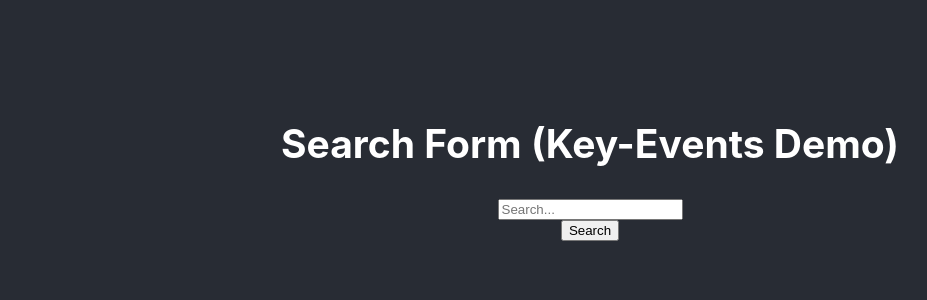
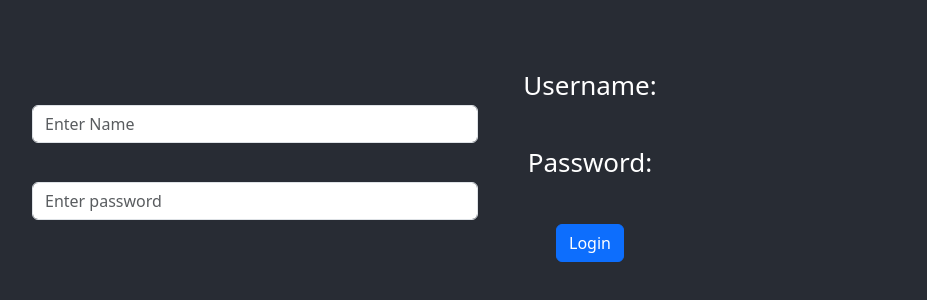
Before and after one commit to Tej7278-chippada/React---demo4, a React (Create React App) app: page / in a window 1280 px wide. Shown: the part 236-536 px from the top of the page, without its empty margins (50-977 px from the left). Built offline with nearby package versions, Linux system fonts and the light colour scheme.

Commit message:
Login By using Refs

```diff
--- a/src/App.js
+++ b/src/App.js
@@ -1,12 +1,12 @@
 import './App.css';
+import LoginByRef from './components/LoginByRef';
 // import { BrowserRouter, Routes, Route } from 'react-router-dom';
-import Serach from './components/Search';
 
 function App() {
   return (
     <div className="App">
       <header className="App-header">
-        <Serach/>
+        <LoginByRef/>
       </header>
     </div>
   );
--- /dev/null
+++ b/src/components/LoginByRef.js
@@ -0,0 +1,56 @@
+import {useState,useRef} from 'react';
+import "bootstrap/dist/css/bootstrap.min.css";
+
+const LoginByRef = () => {
+    const nameRef = useRef('')
+    const passwordRef = useRef('')
+    const [success,setSuccess] = useState('')
+    const [error,setError]= useState('')
+    const handleSubmit = (event) => {
+        event.preventDefault()
+        if(nameRef.current.value===""||passwordRef.current.value==="") {
+            setError("Enter username and password")
+            setSuccess("")
+        }
+        else {
+            setSuccess("Login successful")
+            setError("")
+        }
+    }
+  return (
+    <>
+      <div className="container">
+        <form onSubmit={handleSubmit}>
+          <div className="form-group">
+            <label htmlFor="name">Username:</label>
+            <input
+              style={{ width: "40%" }}
+              type="text"
+              id="name"
+              ref={nameRef}
+              className="form-control"
+              placeholder="Enter Name"
+            />
+          </div>
+          <div className="form-group">
+            <label htmlFor="pwd">Password:</label>
+            <input
+              style={{ width: "40%" }}
+              type="password"
+              id="pwd"
+              ref={passwordRef}
+              className="form-control"
+              placeholder="Enter password"
+            />
+          </div>
+          <button type="submit" className="btn btn-primary">
+            Login
+          </button>
+          {success?<div className="text-success">{success}</div>:null}
+          {error?<div className="text-danger">{error}</div>:null}
+        </form>
+      </div>
+    </>
+  );
+};
+export default LoginByRef;
```
